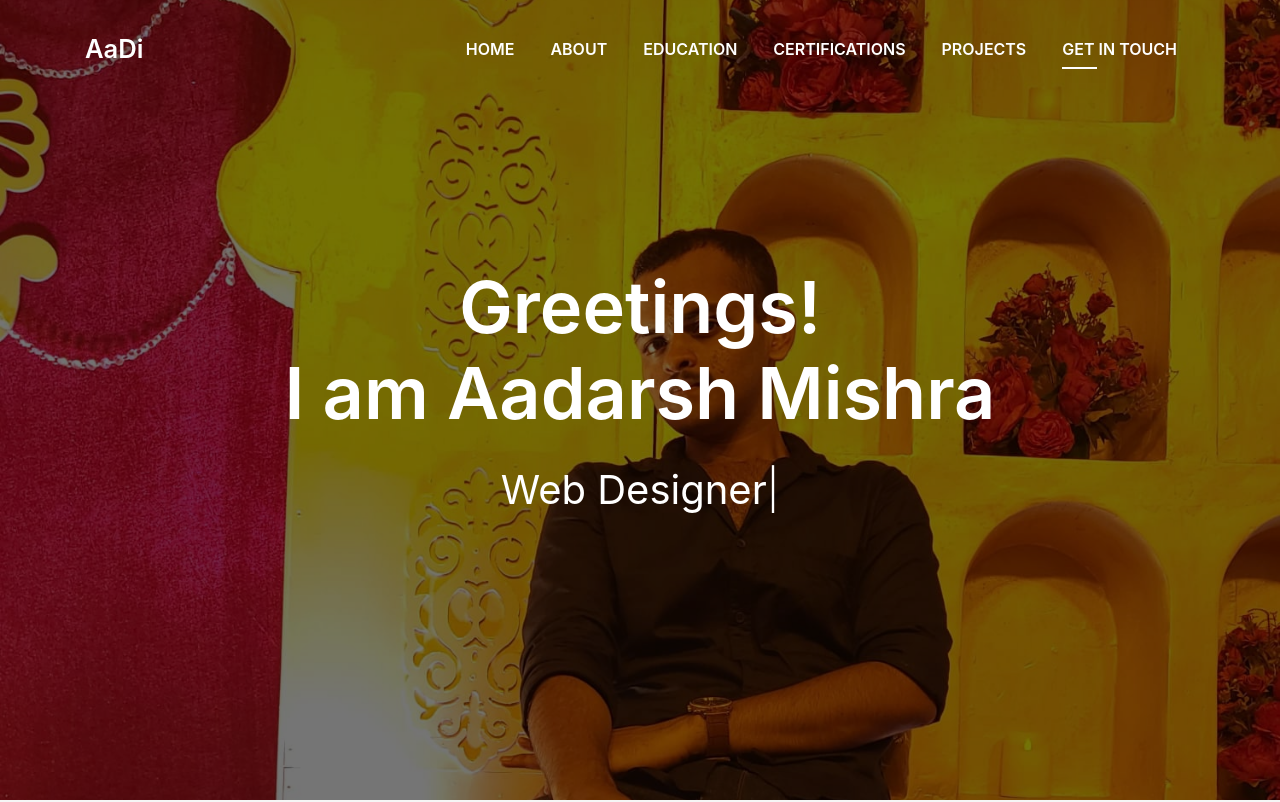
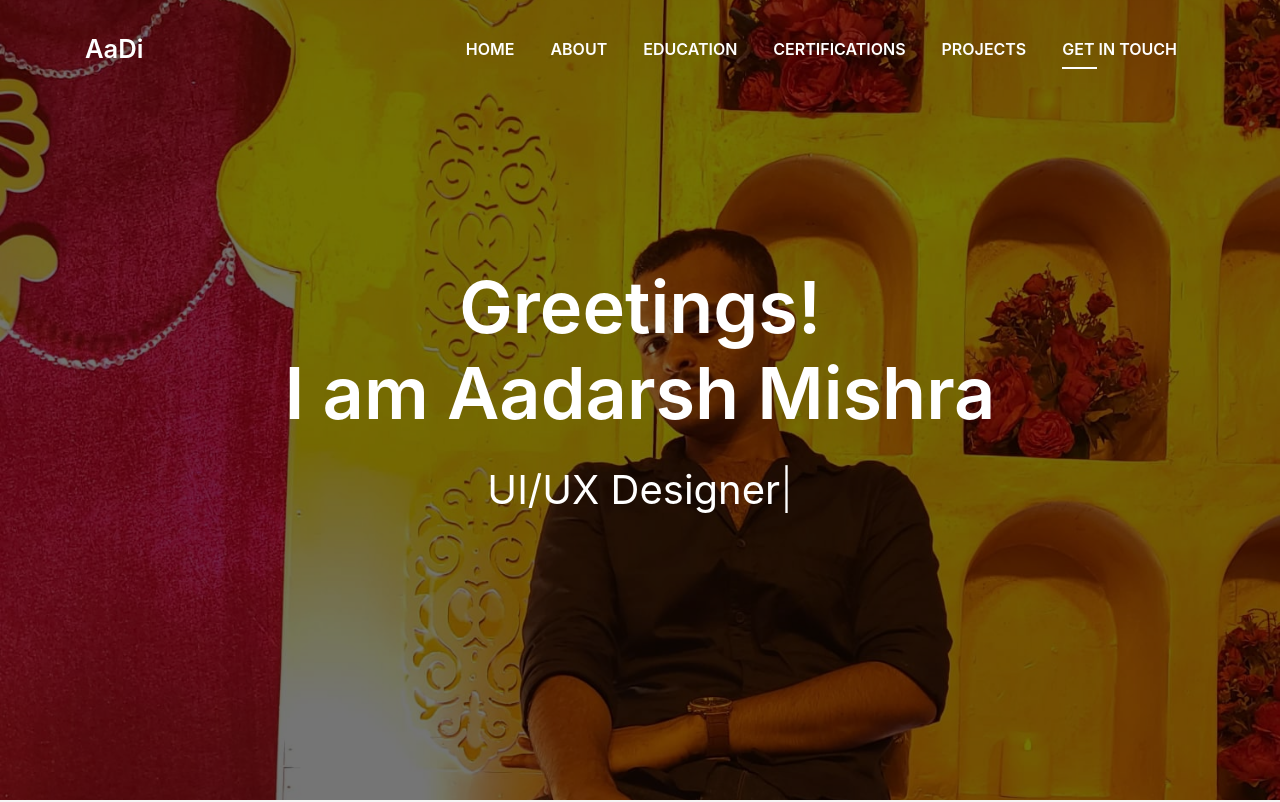
Before and after one commit to AadarshAadi/PORTFOLIOWEBSITE, a plain HTML site: page index.html in a window 1280 px wide. Shown: the top 802 px of the page. Drawn offline with Linux system fonts and the light colour scheme; files whose address does not match are found by name.

Commit message:
Update index.html

```diff
--- a/index.html
+++ b/index.html
@@ -57,7 +57,7 @@
       <div class="table-cell">
         <div class="container">
           <h1 class="intro-title mb-4">Greetings! <br>I am Aadarsh Mishra</h1>
-          <p class="intro-subtitle"><span class="text-slider-items">Android Application Developer,Web Designer,Java Developer,</span><strong class="text-slider"></strong></p>
+          <p class="intro-subtitle"><span class="text-slider-items">Android Application Developer,UI/UX Designer,Java Developer,</span><strong class="text-slider"></strong></p>
 
         </div>
       </div>
```
